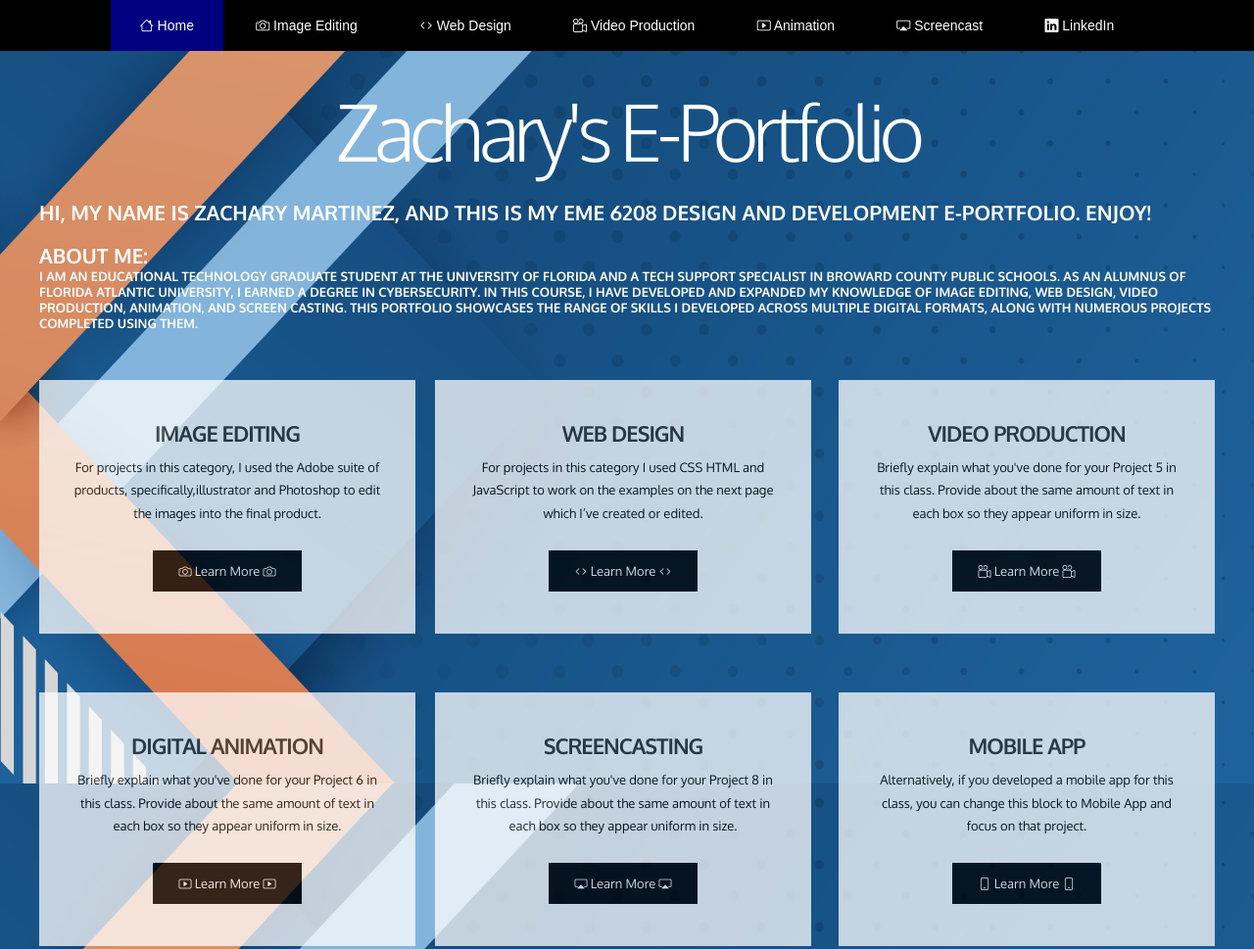
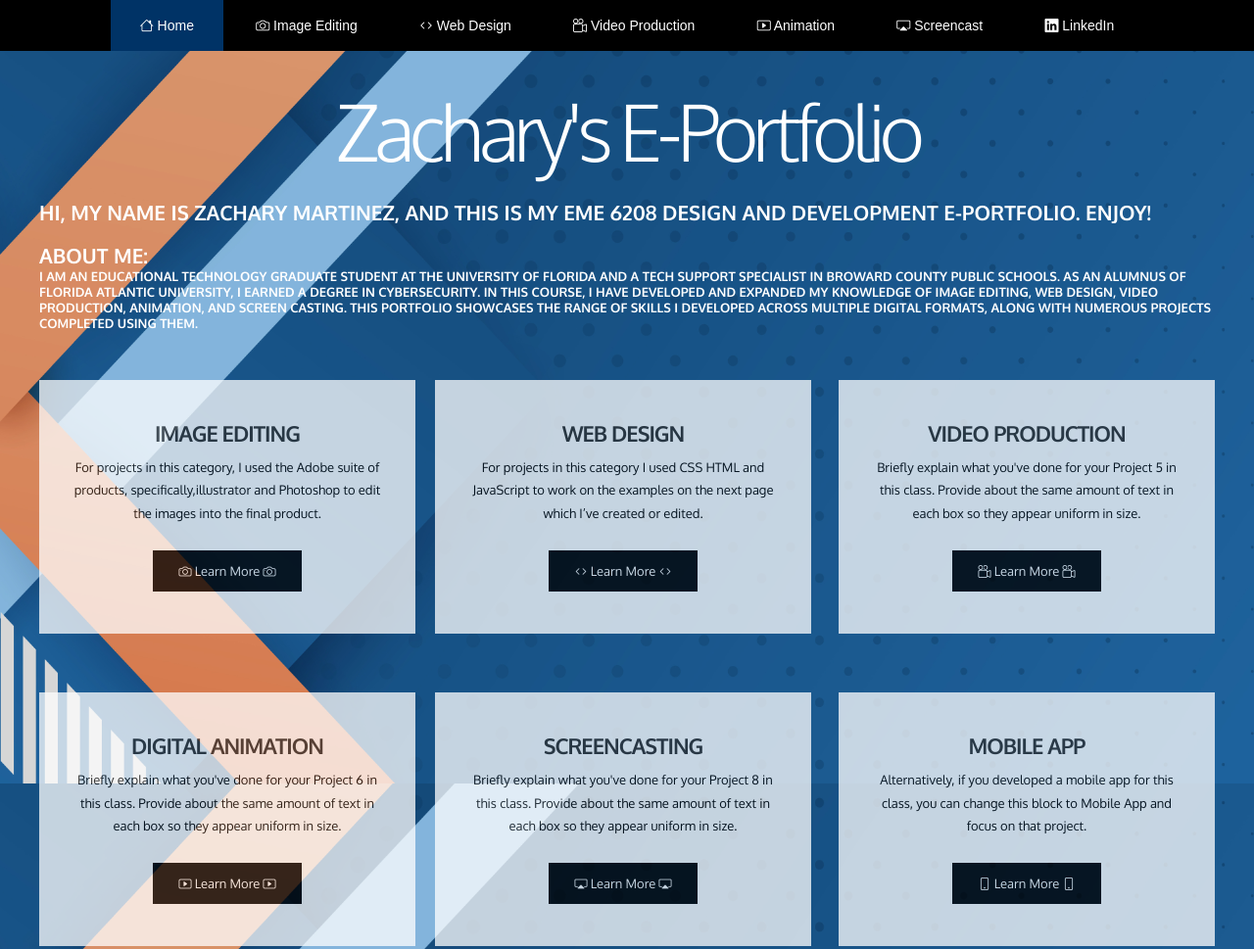
Before and after one commit to zachm080801-code/E-Portfolio, a plain HTML site: page index.html in a window 1280 px wide. Shown: the top 969 px of the page at 98% size. Drawn offline with nearby package versions, Linux system fonts and the light colour scheme.

Commit message:
Update style.css

```diff
--- a/style.css
+++ b/style.css
@@ -162,7 +162,7 @@ a:hover {
 }
 
 #menu a:hover, #menu .current_page_item a {
-	background: NAVY;
+	background: #003366;
 	text-decoration: none;
 	color: #FFFFFF;
 }
```
